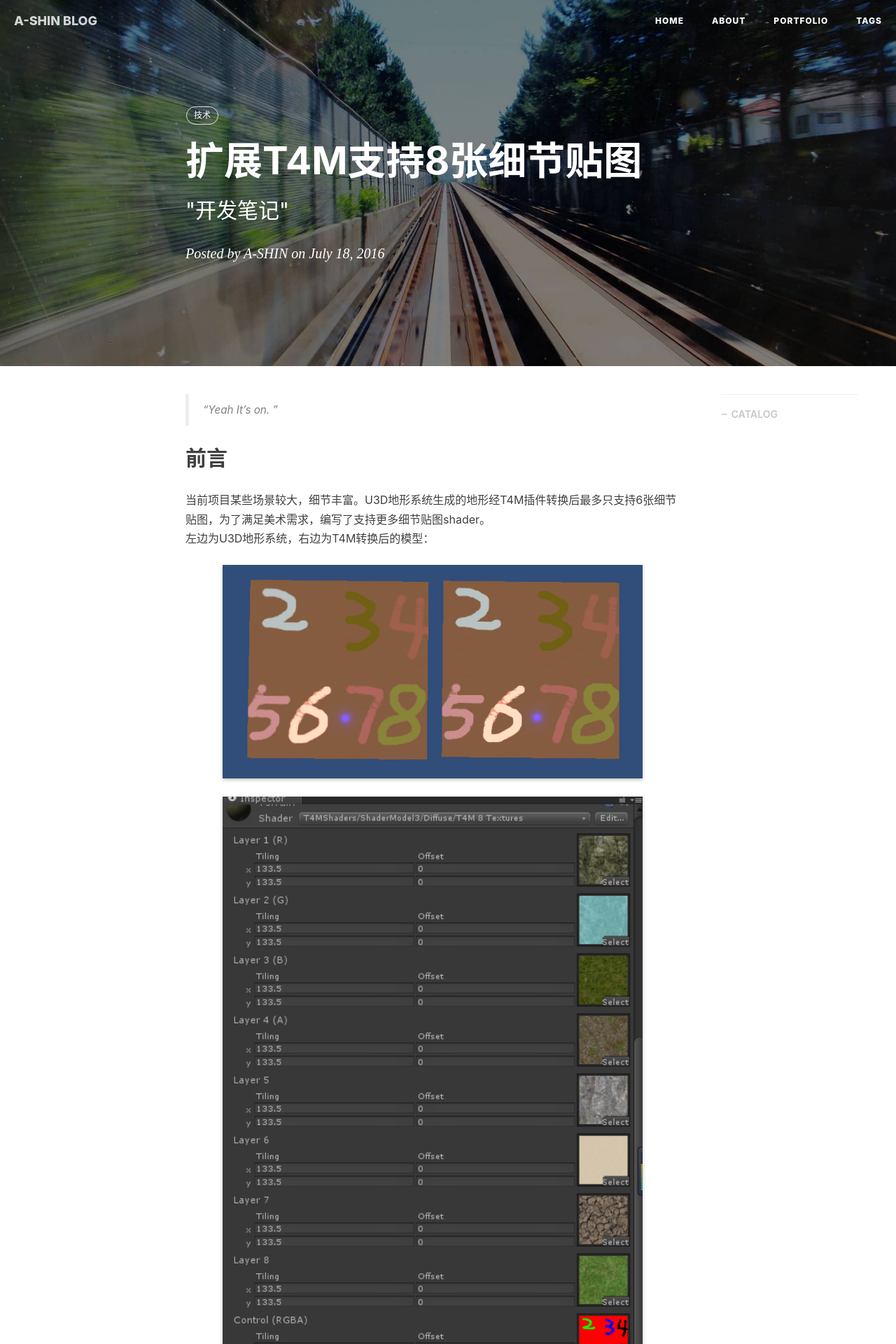
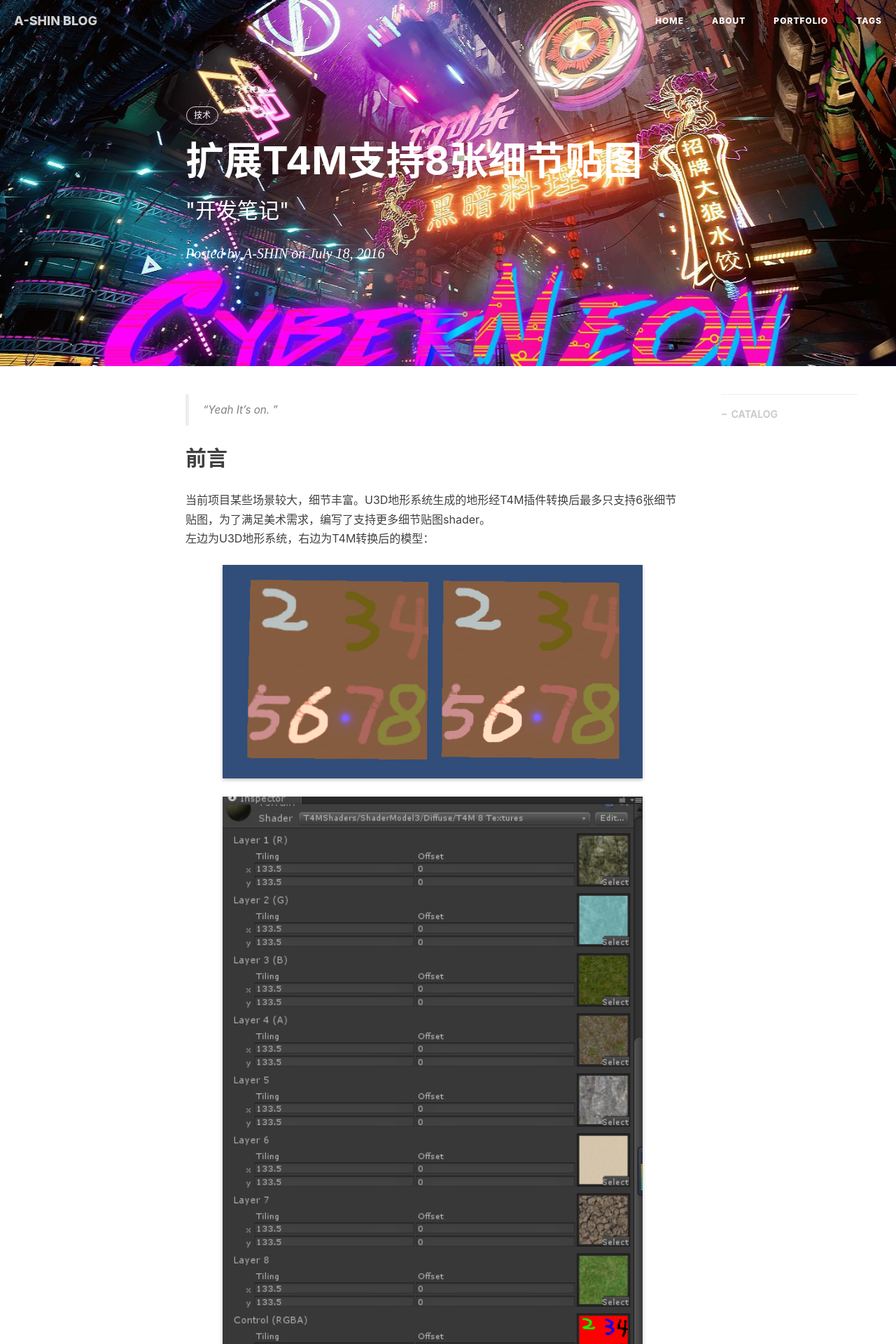
Before and after one commit to huangx916/huangx916.github.io, a Jekyll site: the page built from _posts/2016-07-18-t4mExt.markdown, in a window 1280 px wide. Shown: the top 1920 px of the page at 70% size. Built offline with Jekyll 4.4.1, drawn with Linux system fonts in a browser that asks for light colours; nearby versions of some CDN libraries; comment, search, counter and statistics services are not loaded.

Commit message:
change pic

```diff
--- a/_posts/2016-07-18-t4mExt.markdown
+++ b/_posts/2016-07-18-t4mExt.markdown
@@ -4,7 +4,7 @@ title:      "扩展T4M支持8张细节贴图"
 subtitle:   " \"开发笔记\""
 date:       2016-07-18 21:09:00
 author:     "A-SHIN"
-header-img: "img/post-bg-2015.jpg"
+header-img: "img/bg/001.jpg"
 catalog: true
 tags:
     - 技术
--- a/index.html
+++ b/index.html
@@ -1,6 +1,6 @@
 ---
 layout: page
-description: "随便写写"
+description: "好记性不如烂笔头"
 ---
 
 {% for post in paginator.posts %}
```
Also changed, not shown: img/bg/001.jpg (added).
